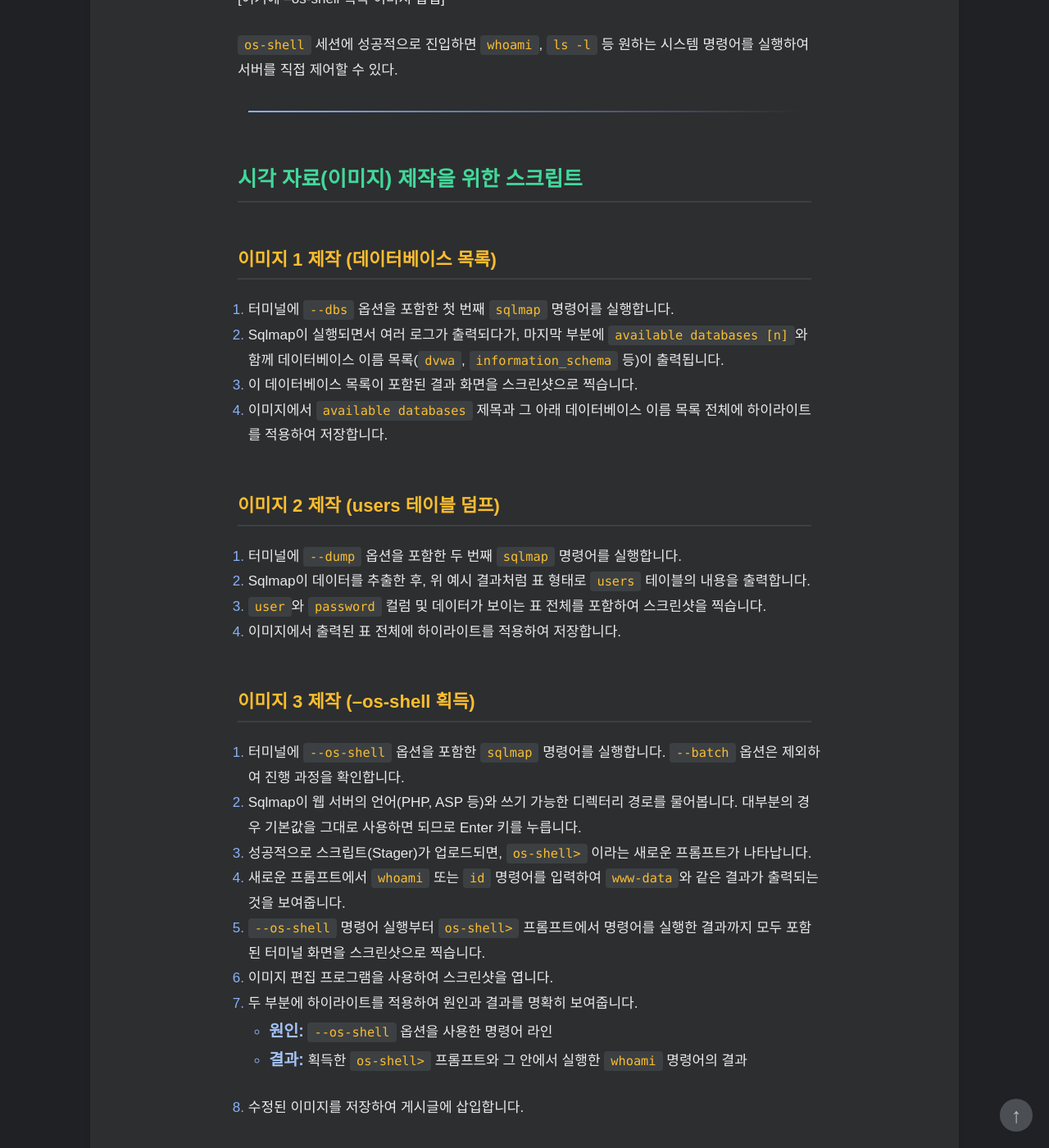
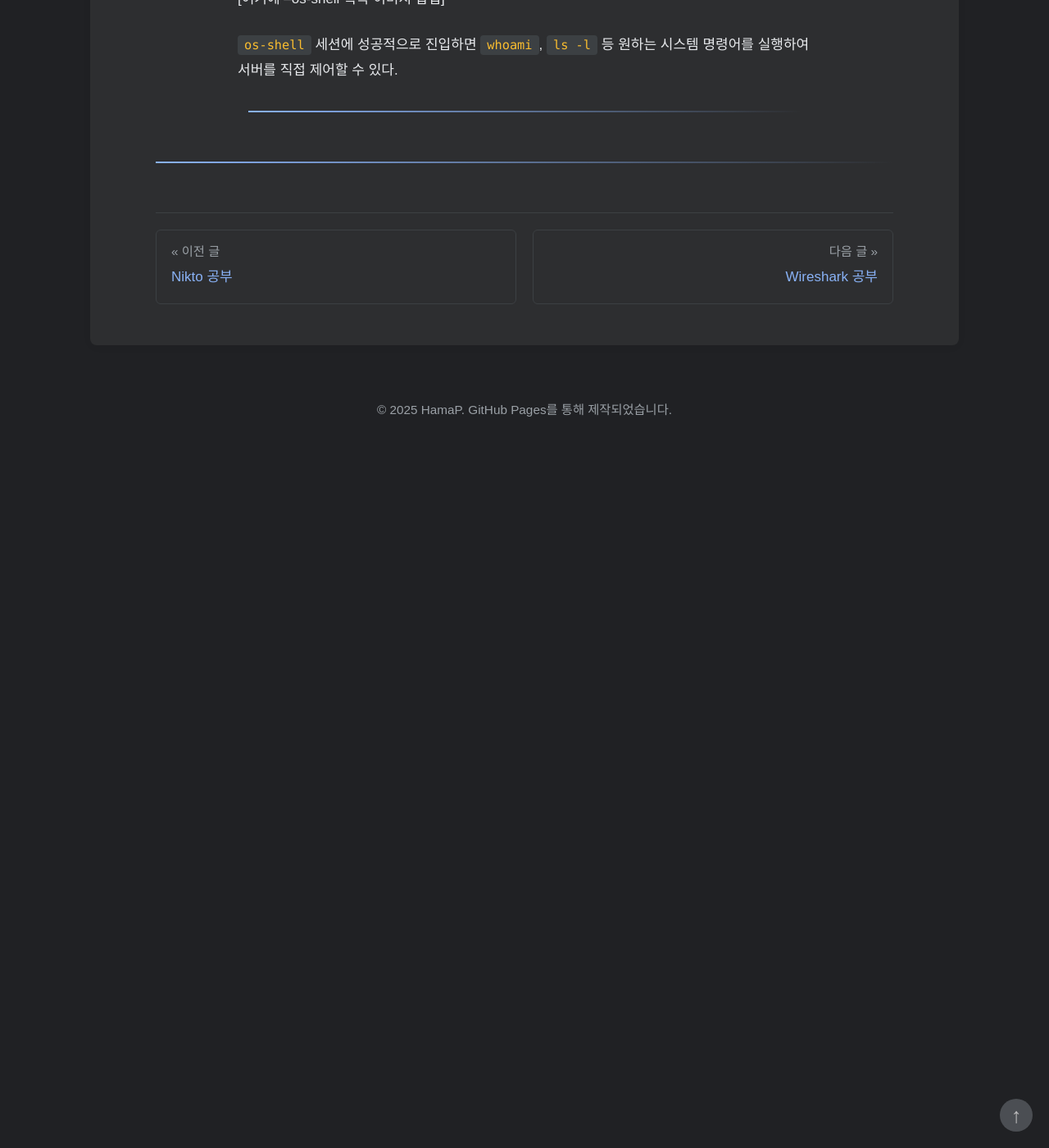
Before and after one commit to HamaP0/HamaP0.github.io, a Jekyll site: the page built from _posts/2025-09-07-Sqlmap_study.md, in a window 1280 px wide and 1400 px high, scrolled down 3196 px. Shown: the whole window at 82% size. Built offline with Jekyll 4.4.1, drawn with Linux system fonts in a browser that asks for light colours; some web fonts are replaced; after the commit the page ends 3745 px from its top, so only the background shows below that.

Commit message:
Update 2025-09-07-Sqlmap_study.md

```diff
--- a/_posts/2025-09-07-Sqlmap_study.md
+++ b/_posts/2025-09-07-Sqlmap_study.md
@@ -70,36 +70,3 @@ sqlmap -u "..." --cookie="..." --os-shell
 `os-shell` 세션에 성공적으로 진입하면 `whoami`, `ls -l` 등 원하는 시스템 명령어를 실행하여 서버를 직접 제어할 수 있다.
 
 <hr class="short-rule">
-
-
-
-
-
-### 시각 자료(이미지) 제작을 위한 스크립트
-
-#### **이미지 1 제작 (데이터베이스 목록)**
-
-1.  터미널에 `--dbs` 옵션을 포함한 첫 번째 `sqlmap` 명령어를 실행합니다.
-2.  Sqlmap이 실행되면서 여러 로그가 출력되다가, 마지막 부분에 `available databases [n]`와 함께 데이터베이스 이름 목록(`dvwa`, `information_schema` 등)이 출력됩니다.
-3.  이 데이터베이스 목록이 포함된 결과 화면을 스크린샷으로 찍습니다.
-4.  이미지에서 `available databases` 제목과 그 아래 데이터베이스 이름 목록 전체에 하이라이트를 적용하여 저장합니다.
-
-#### **이미지 2 제작 (users 테이블 덤프)**
-
-1.  터미널에 `--dump` 옵션을 포함한 두 번째 `sqlmap` 명령어를 실행합니다.
-2.  Sqlmap이 데이터를 추출한 후, 위 예시 결과처럼 표 형태로 `users` 테이블의 내용을 출력합니다.
-3.  `user`와 `password` 컬럼 및 데이터가 보이는 표 전체를 포함하여 스크린샷을 찍습니다.
-4.  이미지에서 출력된 표 전체에 하이라이트를 적용하여 저장합니다.
-
-#### **이미지 3 제작 (--os-shell 획득)**
-
-1.  터미널에 `--os-shell` 옵션을 포함한 `sqlmap` 명령어를 실행합니다. `--batch` 옵션은 제외하여 진행 과정을 확인합니다.
-2.  Sqlmap이 웹 서버의 언어(PHP, ASP 등)와 쓰기 가능한 디렉터리 경로를 물어봅니다. 대부분의 경우 기본값을 그대로 사용하면 되므로 Enter 키를 누릅니다.
-3.  성공적으로 스크립트(Stager)가 업로드되면, `os-shell>` 이라는 새로운 프롬프트가 나타납니다.
-4.  새로운 프롬프트에서 `whoami` 또는 `id` 명령어를 입력하여 `www-data`와 같은 결과가 출력되는 것을 보여줍니다.
-5.  `--os-shell` 명령어 실행부터 `os-shell>` 프롬프트에서 명령어를 실행한 결과까지 모두 포함된 터미널 화면을 스크린샷으로 찍습니다.
-6.  이미지 편집 프로그램을 사용하여 스크린샷을 엽니다.
-7.  두 부분에 하이라이트를 적용하여 원인과 결과를 명확히 보여줍니다.
-    *   **원인:** `--os-shell` 옵션을 사용한 명령어 라인
-    *   **결과:** 획득한 `os-shell>` 프롬프트와 그 안에서 실행한 `whoami` 명령어의 결과
-8.  수정된 이미지를 저장하여 게시글에 삽입합니다.
```
